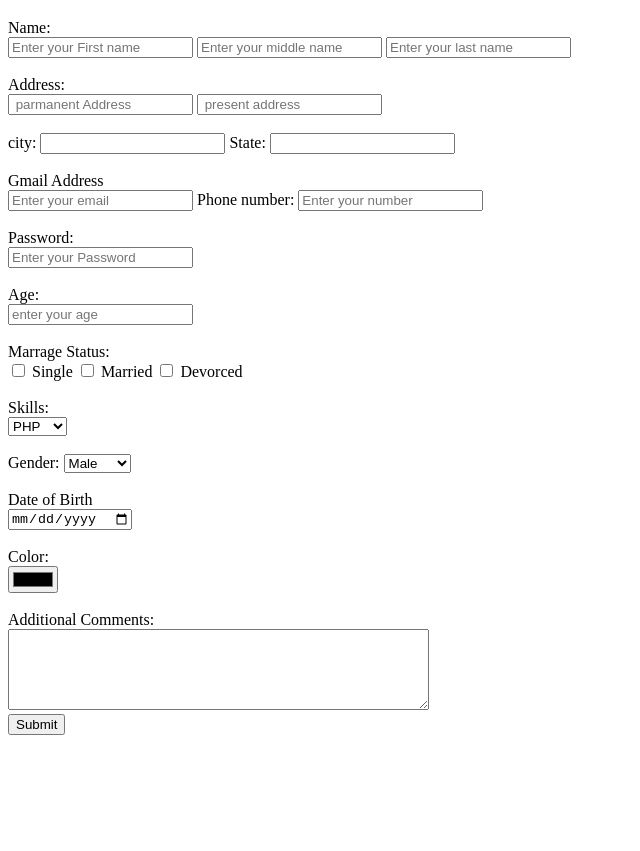
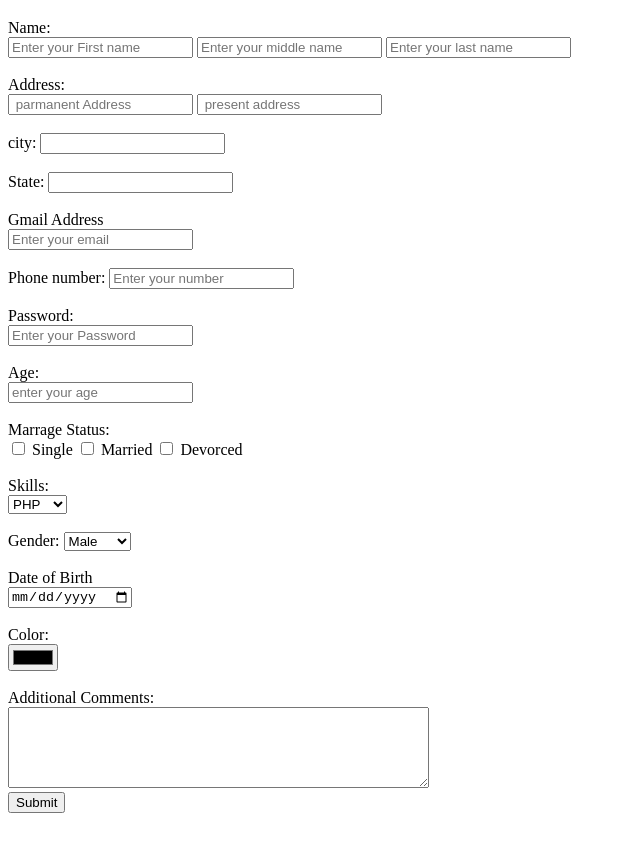
Before and after one commit to JobyierHossain/Formlist, a plain HTML site: page index.html in a window 1280 px wide. Shown: the part 61-912 px from the top of the page, without its empty margins (0-640 px from the left). Before the commit the page ends 840 px from the top, so only its background shows below. Drawn offline with Linux system fonts and the light colour scheme.

Commit message:
Form list

```diff
--- a/index.html
+++ b/index.html
@@ -15,10 +15,10 @@
     <input type="email" placeholder=" parmanent Address">  <input type="address" placeholder=" present address"> <br>
     <BR>
         <label for="">city:</label>
-        <input type="city" placeholder="">  <label for="">State:</label> <input type="state" placeholder=""><br>
+        <input type="city" placeholder=""> <br><br> <label for="">State:</label> <input type="state" placeholder=""><br>
         <br>
         <label for="">Gmail Address</label><br>
-        <input type="email" placeholder="Enter your email">  <label for="">Phone number:</label> <input type="number" placeholder="Enter your number"><br>
+        <input type="email" placeholder="Enter your email"> <br><br> <label for="">Phone number:</label> <input type="number" placeholder="Enter your number"><br>
     <br>
     <label for="">Password:</label><BR>
     <input type="text" placeholder="Enter your Password"><br>
```
